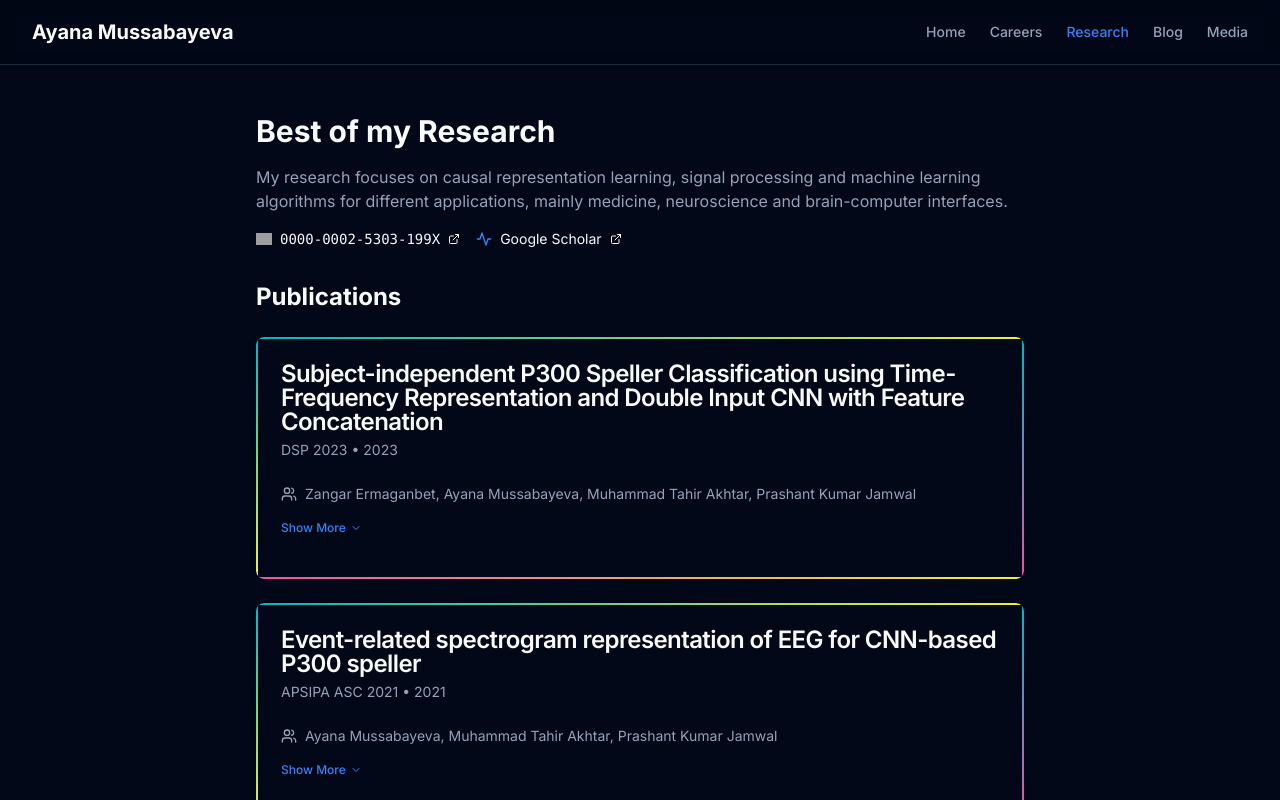
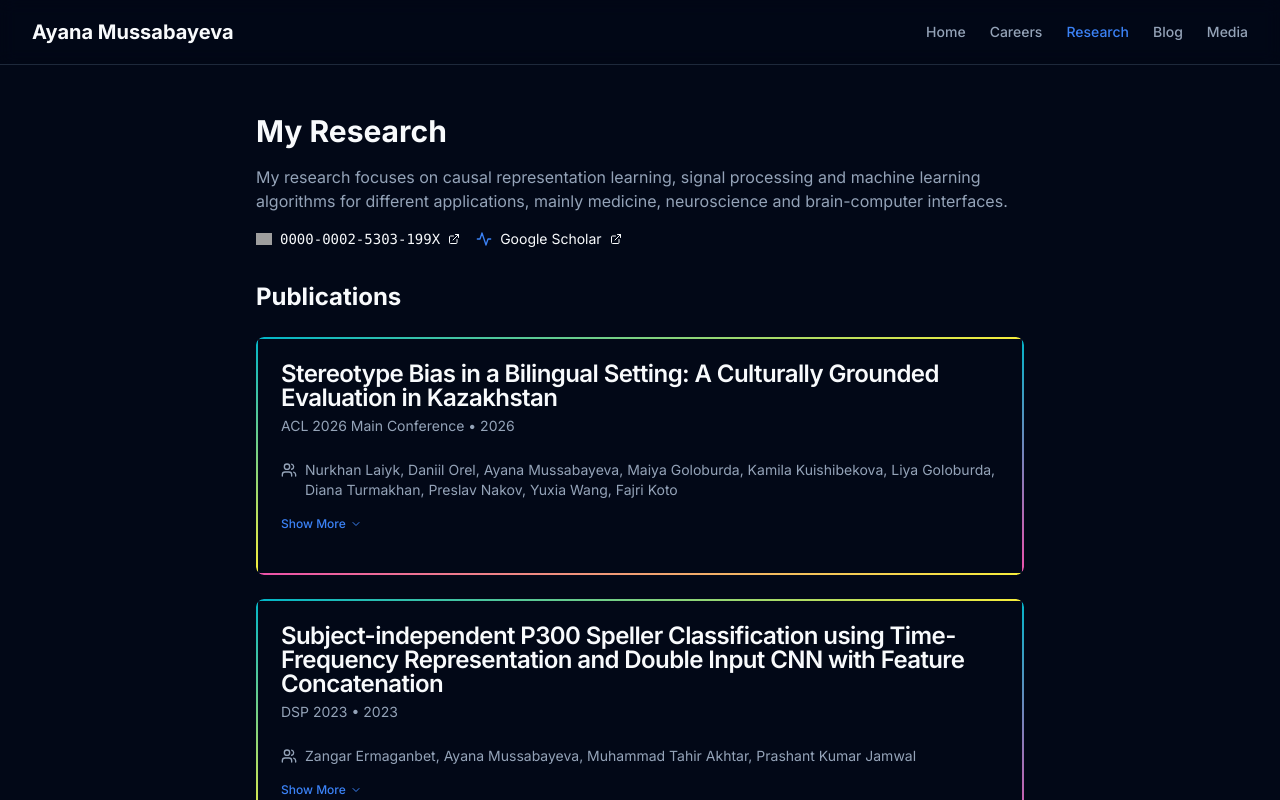
Before and after one commit to AyanaMussabayeva/ayana_frontend, a Next.js app: page /research in a window 1280 px wide. Shown: the top 800 px of the page. Built offline with nearby package versions, Linux system fonts and the light colour scheme; grey boxes are pictures that could not be loaded.

Commit message:
added ACL 2026

```diff
--- a/app/research/page.tsx
+++ b/app/research/page.tsx
@@ -11,6 +11,8 @@ import { YouTubeEmbed } from "@/app/components/youtube-embed"
 import Image from "next/image"
 
 const research = i18n.getResourceBundle("en", "research")
+type Publication = (typeof research.publications.items)[number]
+type Interest = (typeof research.interests.items)[number]
 
 export default function ResearchPage() {
   // State to track which publications are expanded
@@ -28,7 +30,7 @@ export default function ResearchPage() {
     <div className="container py-12">
       <div className="max-w-3xl mx-auto space-y-8">
         <div className="space-y-4">
-          <h1 className="text-3xl font-bold">Best of my Research</h1>
+          <h1 className="text-3xl font-bold">My Research</h1>
           <p className="text-muted-foreground">
             My research focuses on causal representation learning, signal processing and machine learning algorithms for
             different applications, mainly medicine, neuroscience and brain-computer interfaces.
@@ -80,7 +82,7 @@ export default function ResearchPage() {
         <section>
           <h2 className="text-2xl font-bold mb-6">{research.publications.title}</h2>
           <div className="space-y-6">
-            {research.publications.items.map((publication, index) => (
+            {research.publications.items.map((publication: Publication, index: number) => (
               <div key={index} className="relative rounded-lg overflow-hidden">
                 <div className="absolute inset-0 rounded-lg overflow-hidden z-10">
                   {/* Top border */}
@@ -163,7 +165,7 @@ export default function ResearchPage() {
 
                       {/* Tags */}
                       <div className="flex flex-wrap gap-2">
-                        {publication.tags.map((tag) => (
+                        {publication.tags.map((tag: string) => (
                           <Badge key={tag} variant="secondary">
                             {tag}
                           </Badge>
@@ -171,6 +173,7 @@ export default function ResearchPage() {
                       </div>
 
                       {/* View Publication Button */}
+                      {publication.link && (
                         <Button variant="outline" size="sm" asChild>
                           <a
                             href={publication.link}
@@ -181,6 +184,7 @@ export default function ResearchPage() {
                             View Publication <ExternalLink className="ml-2 h-3 w-3" />
                           </a>
                         </Button>
+                      )}
                     </div>
                   </CardContent>
                 </Card>
@@ -192,7 +196,7 @@ export default function ResearchPage() {
         <section>
           <h2 className="text-2xl font-bold mb-6">{research.interests.title}</h2>
           <div className="grid grid-cols-1 md:grid-cols-2 gap-4">
-            {research.interests.items.map((interest, index) => (
+            {research.interests.items.map((interest: Interest, index: number) => (
               <div key={index} className="relative rounded-lg overflow-hidden">
                 <div className="absolute inset-0 rounded-lg overflow-hidden z-10">
                   {/* Top border */}
--- a/locales/en/research.json
+++ b/locales/en/research.json
@@ -4,6 +4,15 @@
   "publications": {
     "title": "Publications",
     "items": [
+      {
+        "title": "Stereotype Bias in a Bilingual Setting: A Culturally Grounded Evaluation in Kazakhstan",
+        "authors": "Nurkhan Laiyk, Daniil Orel, Ayana Mussabayeva, Maiya Goloburda, Kamila Kuishibekova, Liya Goloburda, Diana Turmakhan, Preslav Nakov, Yuxia Wang, Fajri Koto",
+        "conference": "ACL 2026 Main Conference",
+        "year": "2026",
+        "description": "Accepted to the 64th Annual Meeting of the Association for Computational Linguistics (ACL 2026 Main Conference), this paper studies stereotype bias in a bilingual setting through a culturally grounded evaluation focused on Kazakhstan.",
+        "citation": "N. Laiyk, D. Orel, A. Mussabayeva, M. Goloburda, K. Kuishibekova, L. Goloburda, D. Turmakhan, P. Nakov, Y. Wang, F. Koto, \"Stereotype Bias in a Bilingual Setting: A Culturally Grounded Evaluation in Kazakhstan,\" accepted to the 64th Annual Meeting of the Association for Computational Linguistics (ACL 2026 Main Conference), San Diego, California, United States, July 2-7, 2026.",
+        "tags": ["ACL 2026", "Bias Evaluation", "Bilingual", "Kazakhstan", "NLP"]
+      },
       {
         "title": "Subject-independent P300 Speller Classification using Time-Frequency Representation and Double Input CNN with Feature Concatenation",
         "authors": "Zangar Ermaganbet, Ayana Mussabayeva, Muhammad Tahir Akhtar, Prashant Kumar Jamwal",
```
Lines whose indentation alone changed are shown as unchanged.
